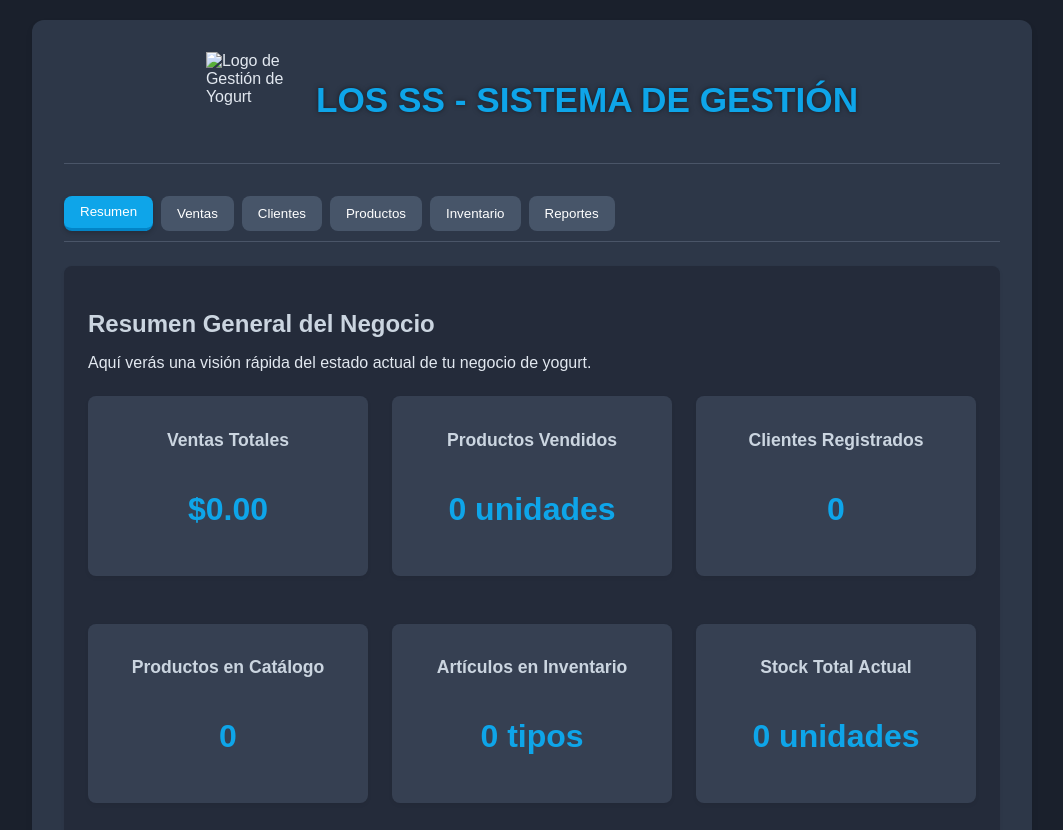
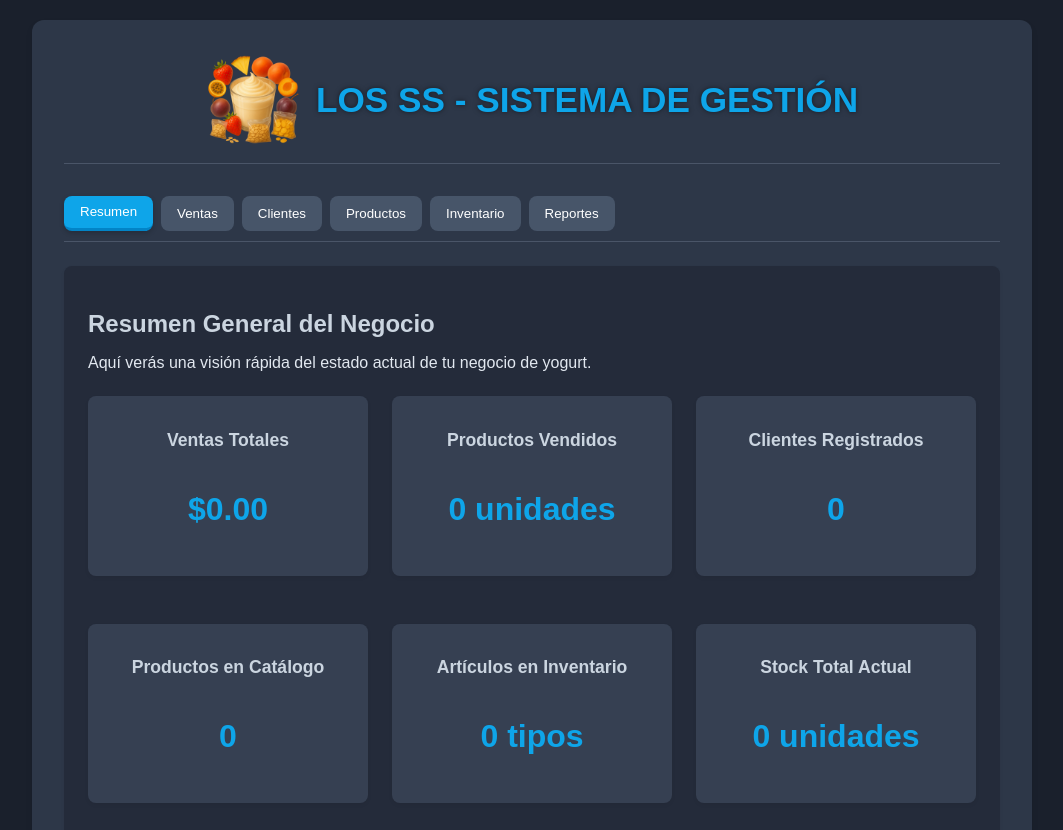
Before and after one commit to LuisPRG4/Los-SS, a plain HTML site: page index.html in a window 1280 px wide. Shown: the top 830 px of the page, without its empty margins (108-1171 px from the left). Drawn offline with Linux system fonts and the light colour scheme.

Commit message:
Update index.html

```diff
--- a/index.html
+++ b/index.html
@@ -11,7 +11,7 @@
 <body>
     <div class="container">
         <div class="header-logo-container">
-            <img src="assets//logo/Chopo.png" alt="Logo de Gestión de Yogurt" class="app-logo">
+            <img src="assets/logo/LOGO.png" alt="Logo de Gestión de Yogurt" class="app-logo">
             <h1>LOS SS - SISTEMA DE GESTIÓN</h1>
         </div>
 
```
